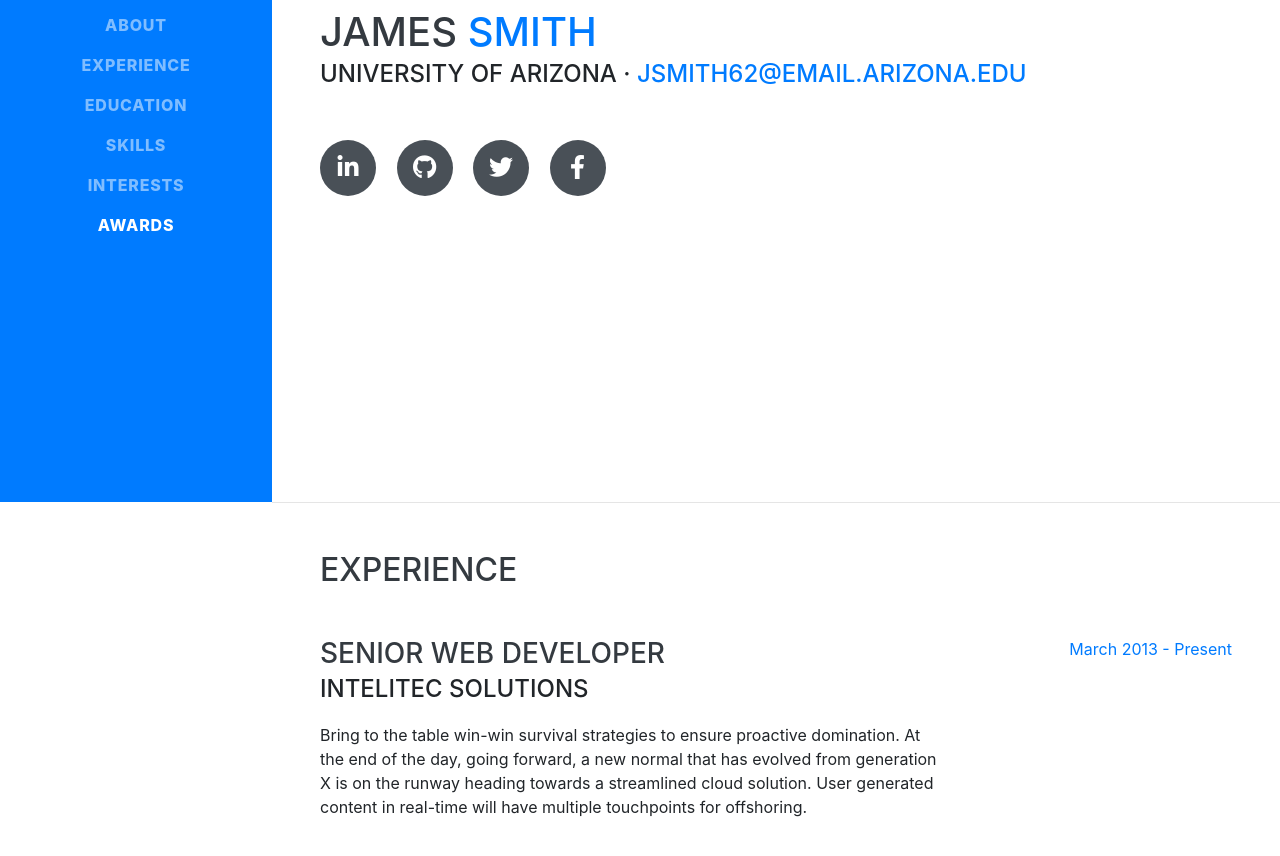
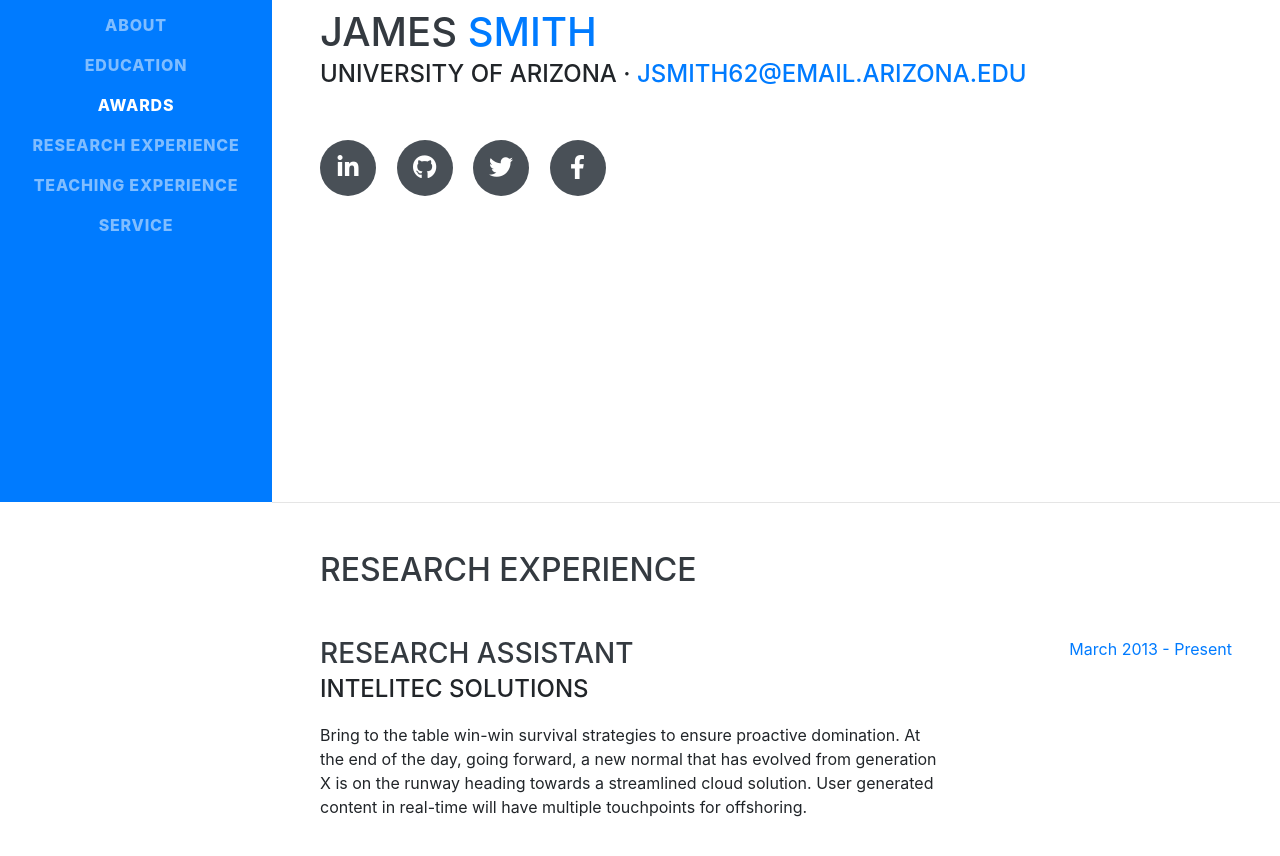
Before and after one commit to edSmith62/edsmith62.github.io, a website with bundled scripts: page index.html in a window 1280 px wide. Shown: the part 298-1154 px from the top of the page. Built offline with nearby package versions, Linux system fonts and the light colour scheme; a web font is replaced by a local one.

Commit message:
Initial commit

```diff
--- a/index.html
+++ b/index.html
@@ -41,20 +41,21 @@
           <a class="nav-link js-scroll-trigger" href="#about">About</a>
         </li>
         <li class="nav-item">
-          <a class="nav-link js-scroll-trigger" href="#experience">Experience</a>
-        </li>
-        <li class="nav-item">
           <a class="nav-link js-scroll-trigger" href="#education">Education</a>
         </li>
         <li class="nav-item">
-          <a class="nav-link js-scroll-trigger" href="#skills">Skills</a>
+            <a class="nav-link js-scroll-trigger" href="#awards">Awards</a>
         </li>
         <li class="nav-item">
-          <a class="nav-link js-scroll-trigger" href="#interests">Interests</a>
+          <a class="nav-link js-scroll-trigger" href="#Rexperience">Research Experience</a>
         </li>
         <li class="nav-item">
-          <a class="nav-link js-scroll-trigger" href="#awards">Awards</a>
+          <a class="nav-link js-scroll-trigger" href="#Texperience">Teaching Experience</a>
         </li>
+        <li class="nav-item">
+          <a class="nav-link js-scroll-trigger" href="#skills">Service</a>
+        </li>
+
       </ul>
     </div>
   </nav>
@@ -91,11 +92,11 @@
 
     <section class="resume-section p-3 p-lg-5 d-flex justify-content-center" id="experience">
       <div class="w-100">
-        <h2 class="mb-5">Experience</h2>
+        <h2 class="mb-5">Research Experience</h2>
 
         <div class="resume-item d-flex flex-column flex-md-row justify-content-between mb-5">
           <div class="resume-content">
-            <h3 class="mb-0">Senior Web Developer</h3>
+            <h3 class="mb-0">Research Assistant</h3>
             <div class="subheading mb-3">Intelitec Solutions</div>
             <p>Bring to the table win-win survival strategies to ensure proactive domination. At the end of the day, going forward, a new normal that has evolved from generation X is on the runway heading towards a streamlined cloud solution. User generated content in real-time will have multiple touchpoints for offshoring.</p>
           </div>
```
